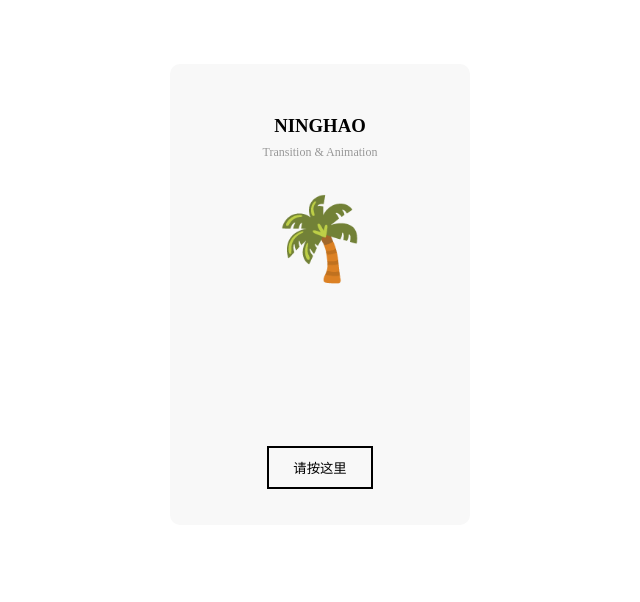
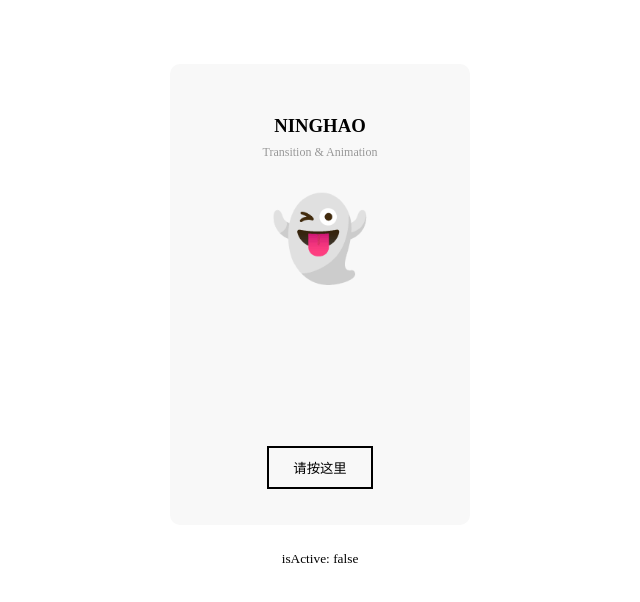
Before and after one commit to Maogxer/xb2-vue, a Vue app: page / in a window 1280 px wide. Shown: the top 602 px of the page, without its empty margins (320-960 px from the left). Built offline with nearby package versions, Linux system fonts and the light colour scheme.

Commit message:
基于 Class 的动画

```diff
--- a/src/app/app.vue
+++ b/src/app/app.vue
@@ -6,13 +6,18 @@
         <div class="card-subtitle">Transition & Animation</div>
       </div>
       <div class="card_content">
-        <div :class="['emoji', { hidden: !isActive}]">🌴</div>
+        <div :class="['emoji', { pules: isActive}]">👻</div>
       </div>
       <div class="card_action">
-        <button @click="isActive = !isActive">请按这里</button>
+        <button @click="isActive = !isActive"
+                :class="{ active: isActive }">请按这里</button>
       </div>
     </div>
+    <div class="status">
+      <small>isActive: {{ isActive }}</small>
+    </div>
   </div>
+
 </template>
 
 <script>
@@ -20,7 +25,7 @@
   data () {
     return {
       name: 'NINGHAO',
-      isActive: true
+      isActive: false
     };
   }
 }
--- a/src/app/styles/app.css
+++ b/src/app/styles/app.css
@@ -12,3 +12,23 @@
     opacity: 0;
     transform: translateX(30px);
 }
+
+.pules {
+    animation-name: pules;
+    animation-duration: 1s;
+    animation-iteration-count: infinite;
+}
+
+@keyframes pules {
+    from {
+        transform: scale3d(1, 1, 1);
+    }
+
+    50% {
+        transform: scale3d(1.5, 1.5, 1.5);
+    }
+
+    to {
+        transform: scale3d(1, 1, 1);
+    }
+}
--- a/src/app/styles/card.css
+++ b/src/app/styles/card.css
@@ -38,6 +38,16 @@
     margin: 4px;
 }
 
-.card_action >button:active {
+.card_action > button:active {
     opacity: 0.8;
 }
+
+.card_action > button:active {
+    background: #000;
+    color: #fff;
+}
+
+.status {
+    text-align: center;
+    margin: 24px;
+}
```
